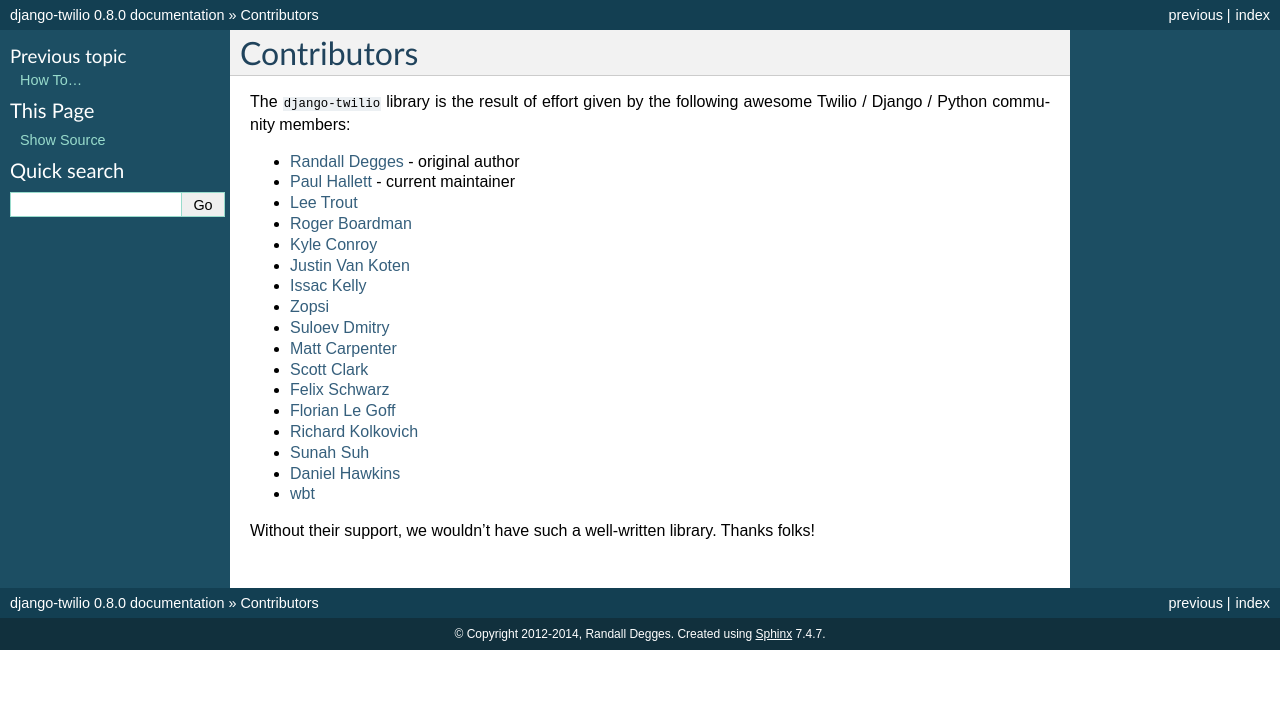
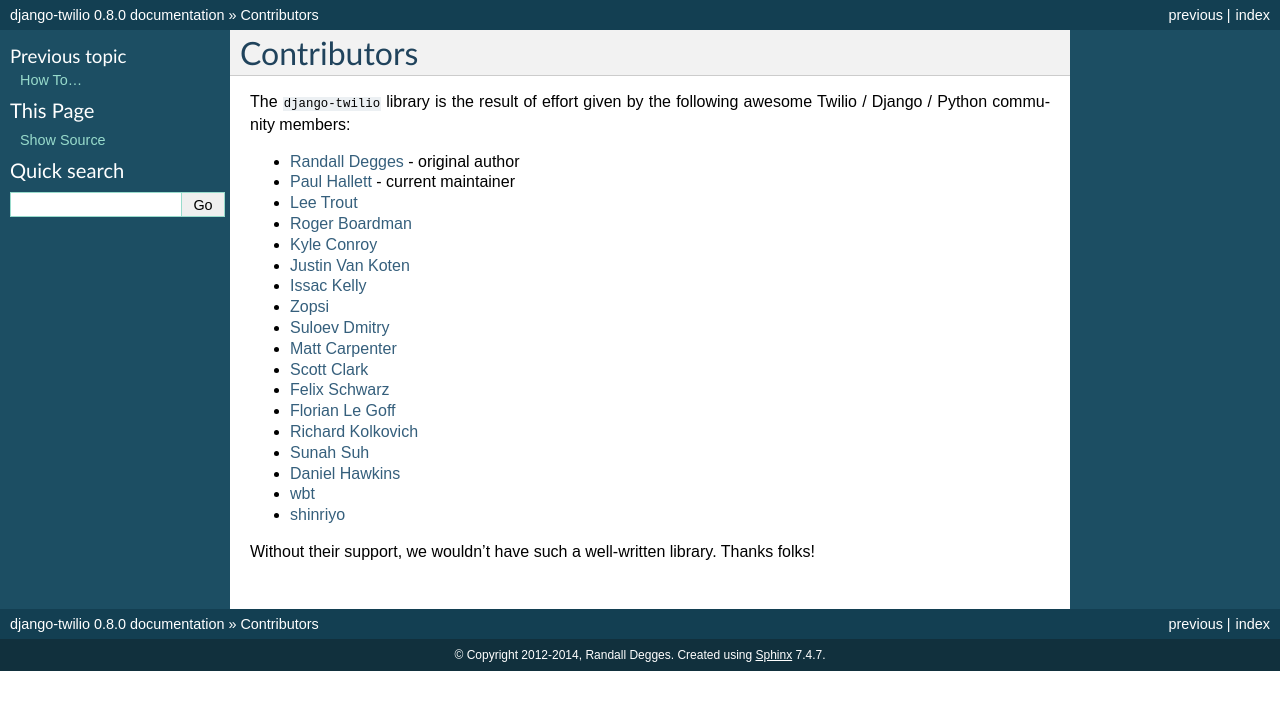
Before and after one commit to rdegges/django-twilio, a Sphinx documentation site: the page built from docs/source/contributors.rst, in a window 1280 px wide. Shown: the top 710 px of the page. Built offline with Sphinx 7.4.7, drawn with Linux system fonts in a browser that asks for light colours; pages that are not in the unit, such as notebooks, are missing from menus.

Commit message:
Adding shinriyo as contributor.

```diff
--- a/docs/source/contributors.rst
+++ b/docs/source/contributors.rst
@@ -21,6 +21,7 @@
 * `Sunah Suh <https://github.com/sunahsuh>`_
 * `Daniel Hawkins <https://github.com/hwkns>`_
 * `wbt <https://github.com/wbt>`_
+* `shinriyo <https://github.com/shinriyo>`_
 
 Without their support, we wouldn't have such a well-written library.
 Thanks folks!
```
